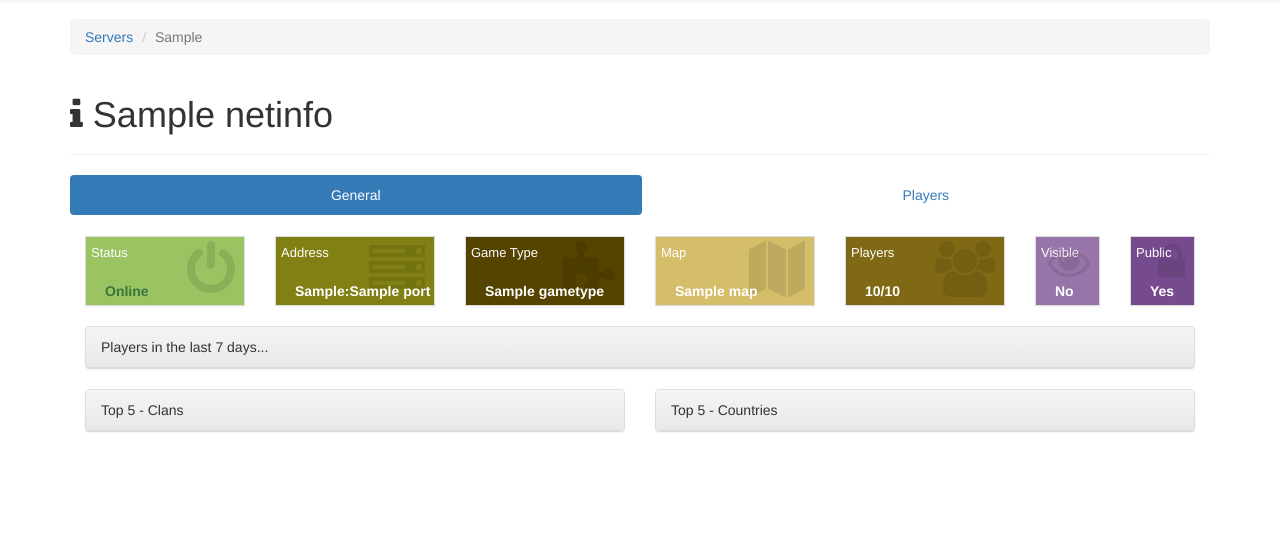
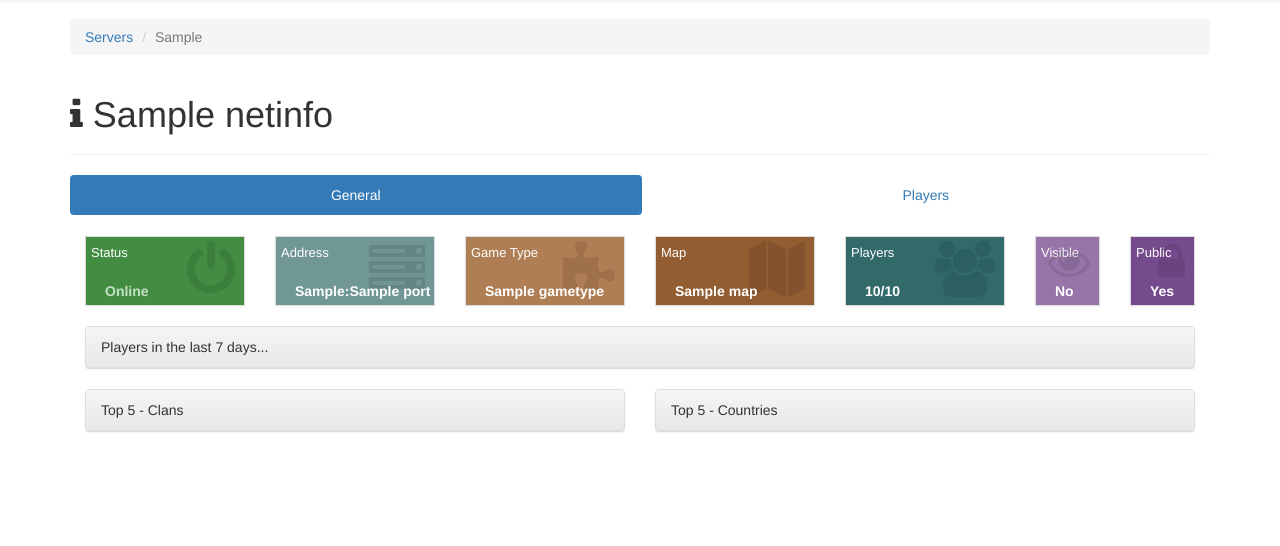
Before and after one commit to josephgbr/twp, a Python web app: template templates/server.html in a window 1280 px wide. Shown: the part 51-597 px from the top of the page. Run offline with Jinja, Linux system fonts and the light colour scheme; the template is opened without the code that fills it: most values are stand-ins (such as "Sample title", 1, 10 or a date in 2020); some libraries are stand-ins or nearby versions.

Commit message:
Changed colors

```diff
--- a/templates/server.html
+++ b/templates/server.html
@@ -25,36 +25,42 @@
 
 <div class="tab-content" style="margin-top:1.5em;">
   	<div class="tab-pane active" id="general">
+  		{% if session.logged_in %}
+   		<div class="col-md-12">
+  			<strong><i class="fa fa-exclamation"></i> {{ _('Issues') }}</strong> <ins><a data-toggle="modal" data-target="#modal_instance_issues" href="#">{{issues_count}}</a></ins>
+  		</div>
+  		{% endif %}
+
   		<div class="col-md-2" id="server-status">
-  			<div class="pill-server panel panel-default" style="background-color:#9AC361;">
+  			<div class="pill-server panel panel-default" style="background-color:{% if is_online %}#438D43{% else %}#B05454{% endif %};">
   				<i class="fa fa-power-off fa-4x"></i>
   				<span>{{_('Status')}}</span>
-  				<b class="{% if is_online %}text-success{% else %}text-danger{% endif %}">{% if is_online %}{{_('Online')}}{% else %}{{_('Offline')}}{% endif %}</b>
+  				<b style="color:{% if is_online %}#C5E0C5{% else %}#FFE0E0{% endif %};">{% if is_online %}{{_('Online')}}{% else %}{{_('Offline')}}{% endif %}</b>
   			</div>
   		</div>
   		<div class="col-md-2" id="server-address">
-  			<div class="pill-server panel panel-default" style="background-color:#808015;">
+  			<div class="pill-server panel panel-default" style="background-color:#719696;">
   				<i class="fa fa-server fa-4x"></i>
   				<span>{{_('Address')}}</span>
 	  			<b>{{ip}}:{{server['port']}}</b>
 	  		</div>
   		</div>
   		<div class="col-md-2" id="server-gametype">
-  			<div class="pill-server panel panel-default" style="background-color:#554300;">
+  			<div class="pill-server panel panel-default" style="background-color:#B07E54;">
   				<i class="fa fa-puzzle-piece fa-4x"></i>
   				<span>{{_('Game Type')}}</span>
 	  			<b>{% if netinfo.gametype %}{{netinfo.gametype}}{% else %}{{server['gametype']}}{% endif %}</b>
 	  		</div>
   		</div>
   		<div class="col-md-2" id="server-map">
-  			<div class="pill-server panel panel-default" style="background-color:#D4BE6A;">
+  			<div class="pill-server panel panel-default" style="background-color:#915D31;">
   				<i class="fa fa-map fa-4x"></i>
   				<span>{{_('Map')}}</span>
 	  			<b>{% if is_online %}{{netinfo.map}}{% else %}. . .{% endif %}</b>
 	  		</div>
   		</div>
    		<div class="col-md-2" id="server-players">
-   			<div class="pill-server panel panel-default" style="background-color:#806915;">
+   			<div class="pill-server panel panel-default" style="background-color:#326A6A;">
    				<i class="fa fa-group fa-4x"></i>
    				<span>{{_('Players')}}</span>
   				<b>{% if is_online %}{{'%d/%d' % (netinfo.players,netinfo.max_players)}}{% else %}. . .{% endif %}</b>
@@ -74,12 +80,6 @@
 	  			<b>{% if server['password'] %}{{ _('No') }}{% else %}{{ _('Yes') }}{% endif %}</b>
 	  		</div>
   		</div>
-
-  		{% if session.logged_in %}
-   		<div class="col-md-12">
-  			<strong>{{ _('Issues') }}</strong> <ins><a data-toggle="modal" data-target="#modal_instance_issues" href="#">{{issues_count}}</a></ins>
-  		</div>
-  		{% endif %}
 
 		<div class="col-md-12">
 			<div class="panel panel-default">
```
Also changed, not shown: twp.db.
